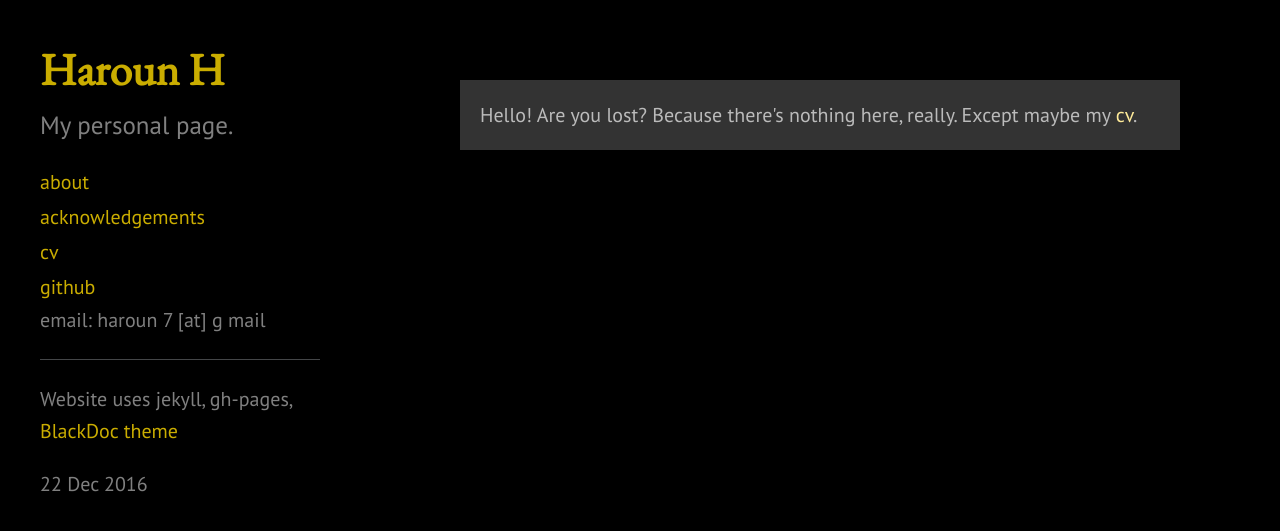
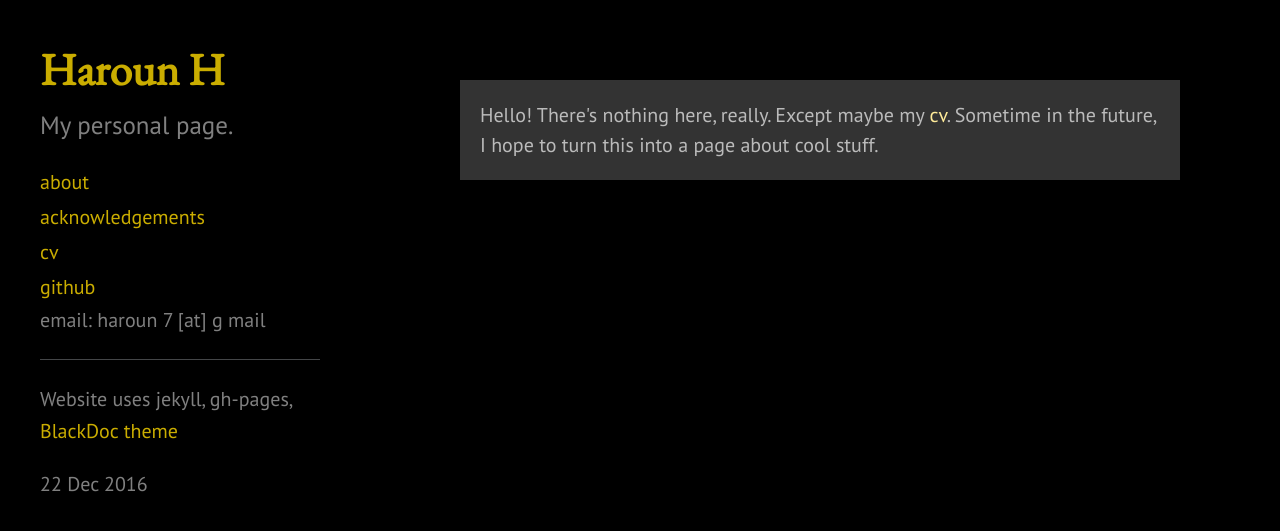
Before and after one commit to HarounH/harounh.github.io, a Jekyll site: the page built from index.html, in a window 1280 px wide. Shown: the top 531 px of the page. Built offline with Jekyll 4.4.1, drawn with Linux system fonts in a browser that asks for light colours; the list of posts is cut into pages by our own code.

Commit message:
Modified CV and homepage

```diff
--- a/index.html
+++ b/index.html
@@ -4,6 +4,7 @@ title: about
 ---
 
 <p class="message">
-Hello! Are you lost? Because there's nothing here, really.
+Hello! There's nothing here, really.
 Except maybe my <a href="/public/pdfs/cv.pdf">cv</a>.
+Sometime in the future, I hope to turn this into a page about cool stuff.
 </p>
```
Also changed, not shown: 1 other file.
